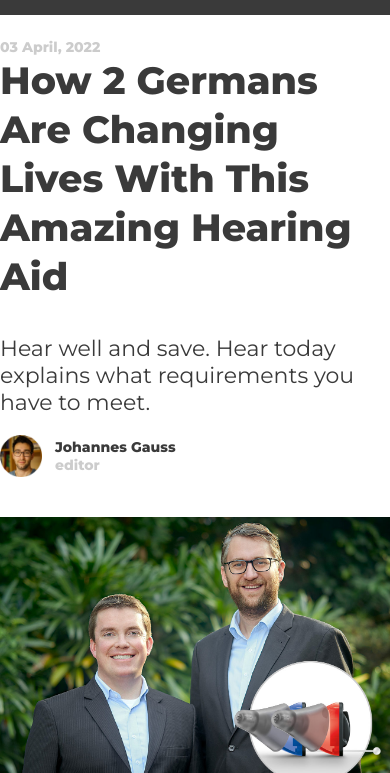
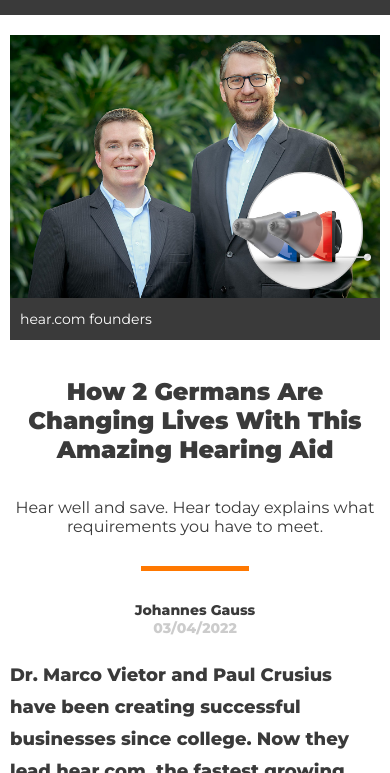
Before and after one commit to osmonoh/audibene-case-study-chmelko, a plain HTML site: page index.html in a window 390 px wide. Shown: the part 71-844 px from the top of the page. Drawn offline with Linux system fonts and the light colour scheme.

Commit message:
work on mobile version

```diff
--- a/index.html
+++ b/index.html
@@ -10,13 +10,16 @@
     <link rel="stylesheet" href="./style.css" />
   </head>
   <body>
+    <!-- HEADER  -->
     <header class="page-header">
       <div class="logo">
         <img src="./images/logo.svg" alt="logo" />
       </div>
     </header>
+
+    <!-- MAIN  -->
     <main>
-      <time class="date"></time>
+      <time class="date-d"></time>
       <h1 class="headline">
         How 2 Germans Are Changing Lives With This Amazing Hearing Aid
       </h1>
@@ -24,6 +27,8 @@
         Hear well and save. Hear today explains what requirements you have to
         meet.
       </p>
+
+      <div class="orange-divider"></div>
       <div class="editor">
         <div class="editor-avatar">
           <img src="./images/author__johannes@2x.png" alt="editor photo" />
@@ -33,11 +38,14 @@
           <p class="editor-role">editor</p>
         </div>
       </div>
+      <time class="date-m"></time>
+
       <figure class="hero-img">
         <img src="./images/teaser.jpg" alt="founders' photo" />
         <figcaption>hear.com founders</figcaption>
       </figure>
-      <p class>
+
+      <p class="bold-text">
         Dr. Marco Vietor and Paul Crusius have been creating successful
         businesses since college. Now they lead hear.com, the fastest growing
         hearing aid company in the world. This is their story.
@@ -59,12 +67,14 @@
         German technology in a design so small, it disappears completely inside
         the ear. It’s called the Silk Px by Signia.
       </p>
+
       <figure class="silk-img">
         <img src="./images/pinch-ha.jpg" alt="Signia Silk photo" />
         <figcaption>
           Signia Silk is the most discreet hearing aid in the world.
         </figcaption>
       </figure>
+
       <section>
         <h2>The High-Tech Hearing Aids of the Future:</h2>
         <p>
@@ -85,8 +95,9 @@
           </q>
         </p>
       </section>
+
       <section class="offer">
-        <header>Advertisment</header>
+        <header class="offer-header">Advertisment</header>
         <figure>
           <img
             src="./images/d_hand-ha-doubleOffer.jpg"
@@ -102,6 +113,7 @@
           <a href="#" class="cta-btn">Register here for free »</a>
         </div>
       </section>
+
       <section>
         <h2>Going forward:</h2>
         <p>
@@ -123,6 +135,8 @@
         </p>
       </section>
     </main>
+
+    <!-- FOOTER  -->
     <footer class="page-footer">
       <div class="page-footer-content">
         <h2>
--- a/script.js
+++ b/script.js
@@ -18,8 +18,12 @@ const months = [
 ];
 const month = months[date.getMonth()];
 const year = date.getFullYear();
+const monthDT = (date.getMonth() + 1).toString().padStart(2, "0");
 
-const timeTag = document.querySelector(".date");
-timeTag.textContent = `${day} ${month}, ${year}`;
-const monthDT = (date.getMonth() + 1).toString().padStart(2, "0");
-timeTag.dateTime = `${year}-${monthDT}-${day}`;
+const timeTagDesktop = document.querySelector(".date-d");
+timeTagDesktop.textContent = `${day} ${month}, ${year}`;
+timeTagDesktop.dateTime = `${year}-${monthDT}-${day}`;
+
+const timeTagMobile = document.querySelector(".date-m");
+timeTagMobile.textContent = `${day}/${monthDT}/${year}`;
+timeTagMobile.dateTime = `${year}-${monthDT}-${day}`;
--- a/style.css
+++ b/style.css
@@ -13,7 +13,6 @@
 body {
   color: #3a3a3a;
   font-family: "Montserrat", sans-serif;
-  font-size: 1.6rem;
 }
 
 h1 {
@@ -48,6 +47,8 @@ a {
   text-decoration: none;
 }
 
+/* HEADER  */
+
 .page-header {
   background-color: #3a3a3a;
   padding: 18px;
@@ -58,17 +59,26 @@ a {
   margin: 0 auto;
 }
 
+/* MAIN  */
+
 main {
   max-width: 712px;
   margin: 0 auto;
   padding: 22px 0;
+  display: flex;
+  flex-direction: column;
 }
 
-.date {
+.date-d,
+.date-m {
   color: #cccccc;
   font-size: 1.4rem;
   line-height: 1.8rem;
   font-weight: bold;
+}
+
+.date-m {
+  display: none;
 }
 
 .headline {
@@ -79,6 +89,10 @@ main {
   margin-bottom: 19px;
   font-size: 2.2rem;
   line-height: 2.7rem;
+}
+
+.orange-divider {
+  display: none;
 }
 
 .editor {
@@ -126,7 +140,7 @@ section:first-of-type > p:last-of-type {
   border: 1px solid #cccccc;
 }
 
-.offer header {
+.offer-header {
   padding: 12px 10px;
   text-align: right;
   color: #cccccc;
@@ -141,7 +155,7 @@ section:first-of-type > p:last-of-type {
 }
 
 .offer-content {
-  padding: 0 11px;
+  padding: 0 11px 29px;
 }
 
 .offer-content h2 {
@@ -155,7 +169,7 @@ section:first-of-type > p:last-of-type {
 
 .cta-btn {
   display: block;
-  margin-bottom: 29px;
+  /* margin-bottom: 29px; */
   border-radius: 5px;
   background-color: #ff7800;
   padding: 12px;
@@ -175,6 +189,8 @@ section:last-of-type > p:last-of-type {
   margin-bottom: 11px;
 }
 
+/* FOOTER  */
+
 .page-footer {
   background-color: #f0f0f0;
 }
@@ -182,7 +198,7 @@ section:last-of-type > p:last-of-type {
 .page-footer-content {
   max-width: 712px;
   margin: 0 auto;
-  padding: 28px 0 8px;
+  padding: 28px 0 37px;
 }
 
 .page-footer-content h2 {
@@ -212,3 +228,85 @@ section:last-of-type > p:last-of-type {
 .cta-btn-wrapper {
   padding: 0 11px;
 }
+
+/* MEDIA  */
+
+@media (max-width: 600px) {
+  main {
+    padding: 20px 10px;
+  }
+
+  .hero-img {
+    order: -9;
+  }
+
+  .headline {
+    order: -8;
+    text-align: center;
+    font-size: 2.4rem;
+    line-height: 2.9rem;
+    font-weight: 900;
+  }
+
+  .sub-headline {
+    order: -7;
+    margin-bottom: 30px;
+    text-align: center;
+    font-size: 1.6rem;
+    line-height: 1.9rem;
+  }
+
+  .orange-divider {
+    order: -6;
+    display: block;
+    width: 108px;
+    margin: 0 auto 30px;
+    border-top: 5px solid #ff7800;
+  }
+
+  .editor {
+    order: -5;
+    margin: 0 auto;
+  }
+
+  .editor-avatar,
+  .editor-role {
+    display: none;
+  }
+
+  .date-d {
+    display: none;
+  }
+
+  .date-m {
+    order: -4;
+    display: block;
+    margin: 0 auto 22px;
+  }
+
+  .bold-text {
+    font-weight: bold;
+  }
+
+  .offer-header {
+    text-align: center;
+  }
+
+  .offer figure {
+    margin-bottom: 0;
+  }
+
+  .offer-content {
+    background-color: #3a3a3a;
+    padding: 17px 11px 20px;
+    color: #ffffff;
+  }
+
+  .offer-content h2 {
+    display: none;
+  }
+
+  .page-footer-content {
+    padding: 28px 10px 37px;
+  }
+}
```
